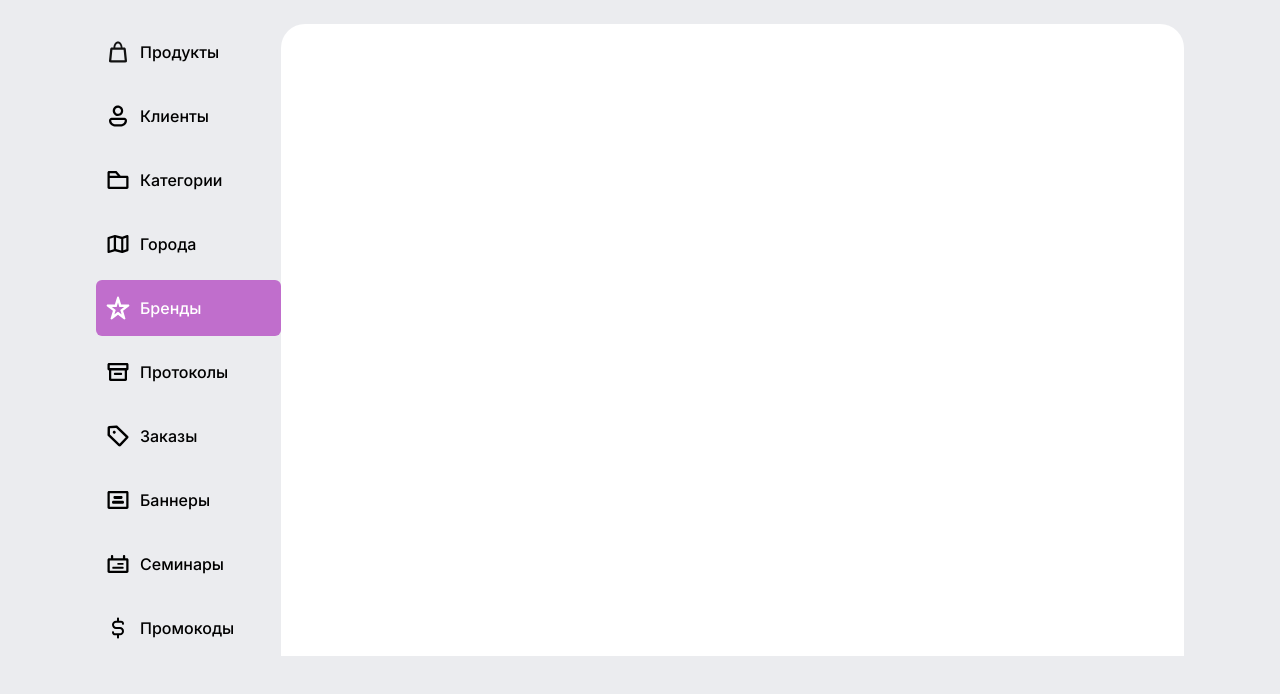
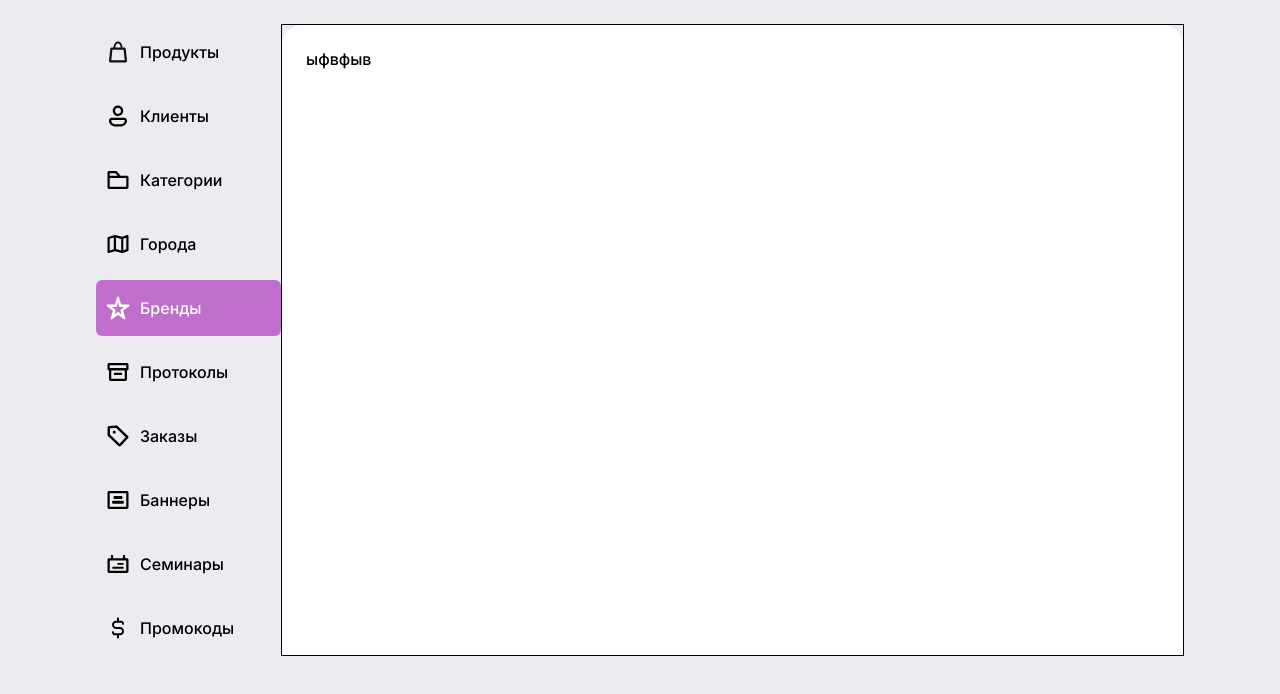
Before and after one commit to redmex176/react-dist_itrum, a React (Vite) app: page /brands in a window 1280 px wide. Shown: the top 694 px of the page. Built offline with nearby package versions, Linux system fonts and the light colour scheme.

Commit message:
added level_3

```diff
--- a/src/components/content/index.tsx
+++ b/src/components/content/index.tsx
@@ -1,25 +1,27 @@
-import React, { FC } from 'react';
+import React, { FC } from "react";
 
-import { Route, Routes } from 'react-router-dom';
+import { Route, Routes } from "react-router-dom";
 
-import Products from '../../pages/Products/components';
-import Clients from '../../pages/Clients/components';
-import Category from '../../pages/Category/components/index';
+import Products from "../../pages/Products/components";
+import Clients from "../../pages/Clients/components";
+import Category from "../../pages/Category/components/index";
+import Brands from "../../pages/Brands/components";
 
-import styles from '../content/style.module.scss';
+import styles from "../content/style.module.scss";
 
-const Content:FC = () => {
-    console.log('content');
+const Content: FC = () => {
+    console.log("content");
 
     return (
         <div className={styles.content}>
             <Routes>
-                <Route path='products' element={<Products/>}/>
-                <Route path='clients' element={<Clients/>}/>
-                <Route path='category' element={<Category/>}/>
+                <Route path="products" element={<Products />} />
+                <Route path="clients" element={<Clients />} />
+                <Route path="category" element={<Category />} />
+                <Route path="brands" element={<Brands />} />
             </Routes>
         </div>
     );
-}
+};
 
 export default Content;
--- /dev/null
+++ b/src/pages/Brands/components/index.tsx
@@ -0,0 +1,11 @@
+import styles from "./style.module.scss";
+
+const Brands = () => {
+    return (
+        <div className={styles.brands__wrapp}>
+            ыфвфыв
+        </div>
+    );
+};
+
+export default Brands;
--- /dev/null
+++ b/src/pages/Brands/components/style.module.scss
@@ -0,0 +1,7 @@
+.brands__wrapp {
+    padding: 24px;
+    display: flex;
+    gap: 24px;
+    border: 1px solid #000;
+    height: 100%;
+}
```
